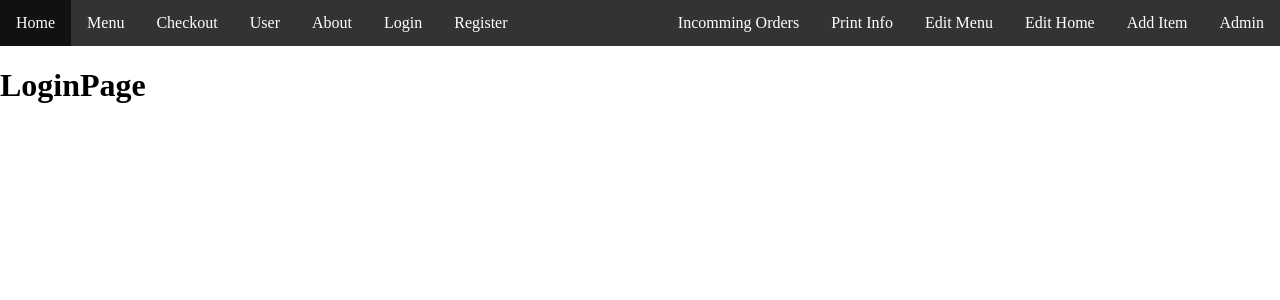
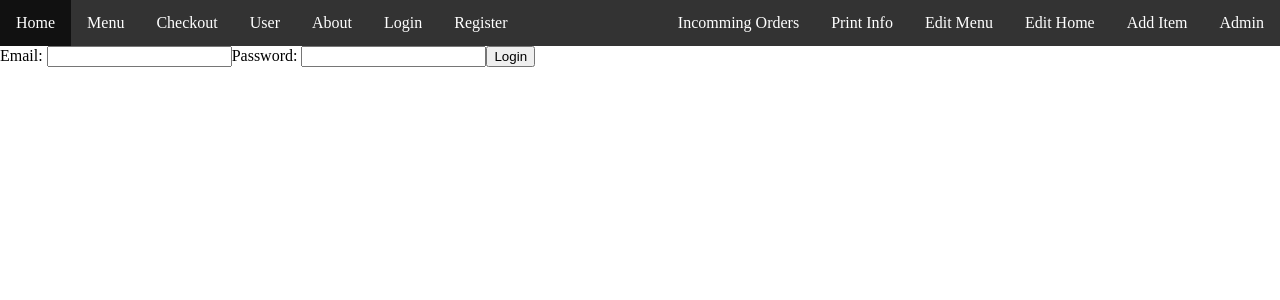
Before and after one commit to mariusfranzen/pizza_project, a React (Create React App) app in the folder frontend/: page /login in a window 1280 px wide. Shown: the top 300 px of the page. Built offline with nearby package versions, Linux system fonts and the light colour scheme.

Commit message:
added login without db interaction

```diff
--- a/frontend/src/pages/public/LoginPage.js
+++ b/frontend/src/pages/public/LoginPage.js
@@ -1,13 +1,85 @@
-import React, { Component } from 'react'
+import React, { Component } from "react";
+import Form from "../../components/common/Form";
+import UserApi from "../../apis/UserApi";
+import { useFormik } from "formik";
 
 export class LoginPage extends Component {
     render() {
         return (
-            <div>
-                <h1>LoginPage</h1>
-            </div>
-        )
+        <div>
+            <LoginForm />
+        </div>
+        );
     }
 }
 
-export default LoginPage
+const LoginForm = () => {
+    const validate = (values) => {
+        const errors = {};
+
+        if (!values.email) {
+            errors.email = "Required";
+        } else if (
+            !/^[A-Z0-9._%+-]+@[A-Z0-9.-]+\.[A-Z]{2,4}$/i.test(values.email)
+        ) {
+            errors.email = "Invalid email address";
+        }
+
+        if (!values.password) {
+            errors.password = "Required";
+        }
+
+        //TODO: true if user was not found
+        if (false) {
+            errors.submit = "Email and/or password is incorrect";
+        }
+
+        return errors;
+    };
+
+    const formik = useFormik({
+        initialValues: {
+            email: "",
+            password: "",
+        },
+        validate,
+        onSubmit: (values) => {
+            alert(JSON.stringify(values, null, 2));
+        },
+    });
+
+    return (
+        <form onSubmit={formik.handleSubmit}>
+            <label htmlFor="email">Email: </label>
+            <input
+                id="email"
+                name="email"
+                type="text"
+                onChange={formik.handleChange}
+                onBlur={formik.handleBlur}
+                value={formik.values.email}
+            />
+            {formik.errors.email ? <div>{formik.errors.email}</div> : null}
+
+            <label htmlFor="password">Password: </label>
+            <input
+                id="password"
+                name="password"
+                type="password"
+                onChange={formik.handleChange}
+                onBlur={formik.handleBlur}
+                value={formik.values.password}
+            />
+            {formik.errors.password ? (
+                <div>{formik.errors.password}</div>
+            ) : null}
+
+            <button id="submit" name="submit" type="submit">
+                Login
+            </button>
+            {formik.errors.submit ? <div>{formik.errors.submit}</div> : null}
+        </form>
+    );
+};
+
+export default LoginPage;
```
